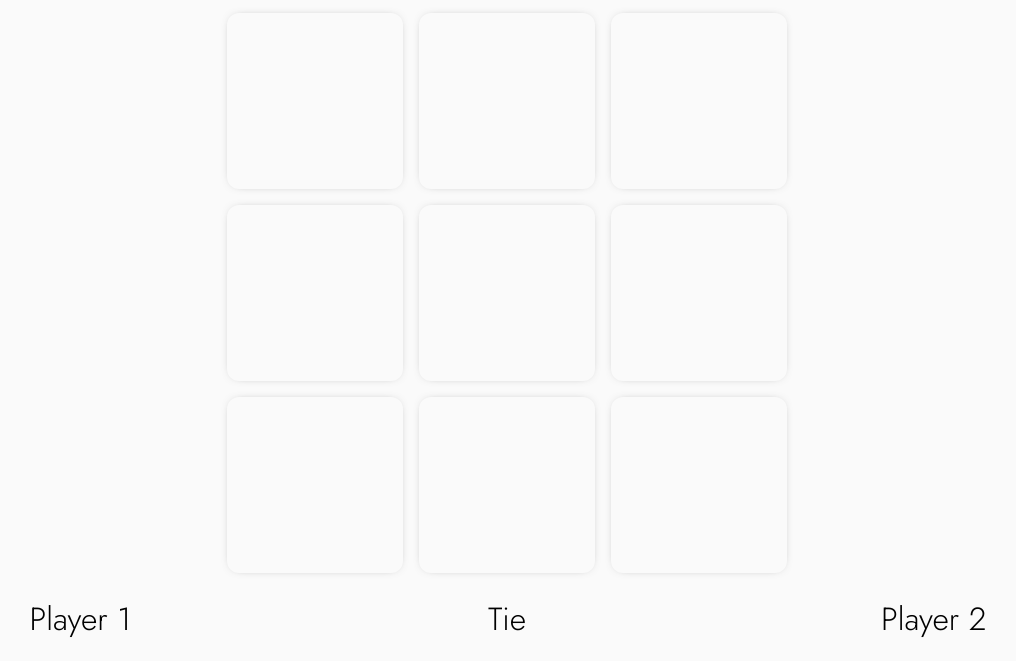
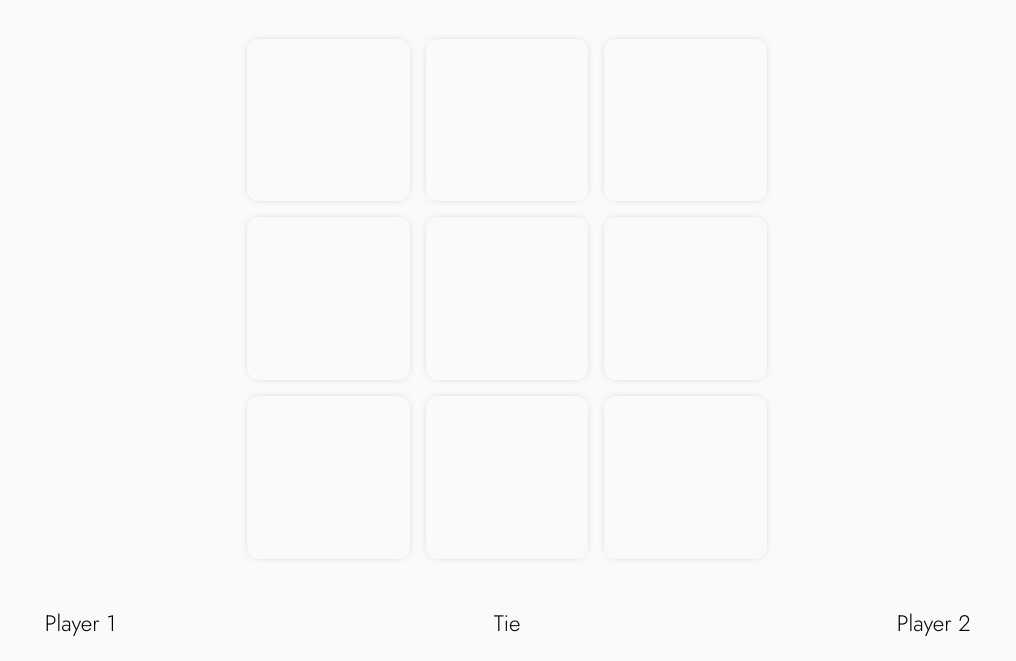
Before and after one commit to a-sad-dan/tic-tac-toe, a plain HTML site: page index.html in a window 1280 px wide. Shown: the part 139-800 px from the top of the page, without its empty margins (133-1149 px from the left). Drawn offline with Linux system fonts and the light colour scheme.

Commit message:
fixed font weight, UI

```diff
--- a/style.css
+++ b/style.css
@@ -13,13 +13,13 @@
 
 body {
     height: 100vh;
-    overflow: hidden;
     display: flex;
     flex-direction: column;
     justify-content: space-between;
+    align-content: space-around;
     background-color: var(--secondary);
     padding: 1rem 0;
-    gap: 1rem;
+    gap: 0.8rem;
 }
 
 .header {
@@ -31,7 +31,7 @@ body {
 }
 
 .game {
-    height: 70vh;
+    height: 65vh;
 }
 
 .board {
@@ -44,7 +44,7 @@ body {
 }
 
 .control {
-    height: 20vh;
+    height: fit-content;
 }
 
 .square {
@@ -88,7 +88,7 @@ body {
 .p1.score::before {
     content: 'Player 1';
     display: block;
-    font-size: 2rem;
+    font-size: 1.4rem;
     padding: 0.4rem;
 
 }
@@ -96,7 +96,7 @@ body {
 .p2.score::before {
     content: 'Player 2';
     display: block;
-    font-size: 2rem;
+    font-size: 1.4rem;
     padding: 0.4rem;
 
 }
@@ -104,7 +104,7 @@ body {
 .tie.score::before {
     content: 'Tie';
     display: block;
-    font-size: 2rem;
+    font-size: 1.4rem;
     padding: 0.4rem;
 }
 
@@ -166,8 +166,7 @@ body {
         padding: 1.2rem 0;
     }
 
-    .header
-    {
+    .header {
         font-size: 2.5rem;
         letter-spacing: 4px;
     }
@@ -217,7 +216,7 @@ body {
     .modal .result {
         width: 90vw;
         font-size: 1.5rem;
-        height: 45vw;
+        height: 50vw;
     }
 }
 
```
